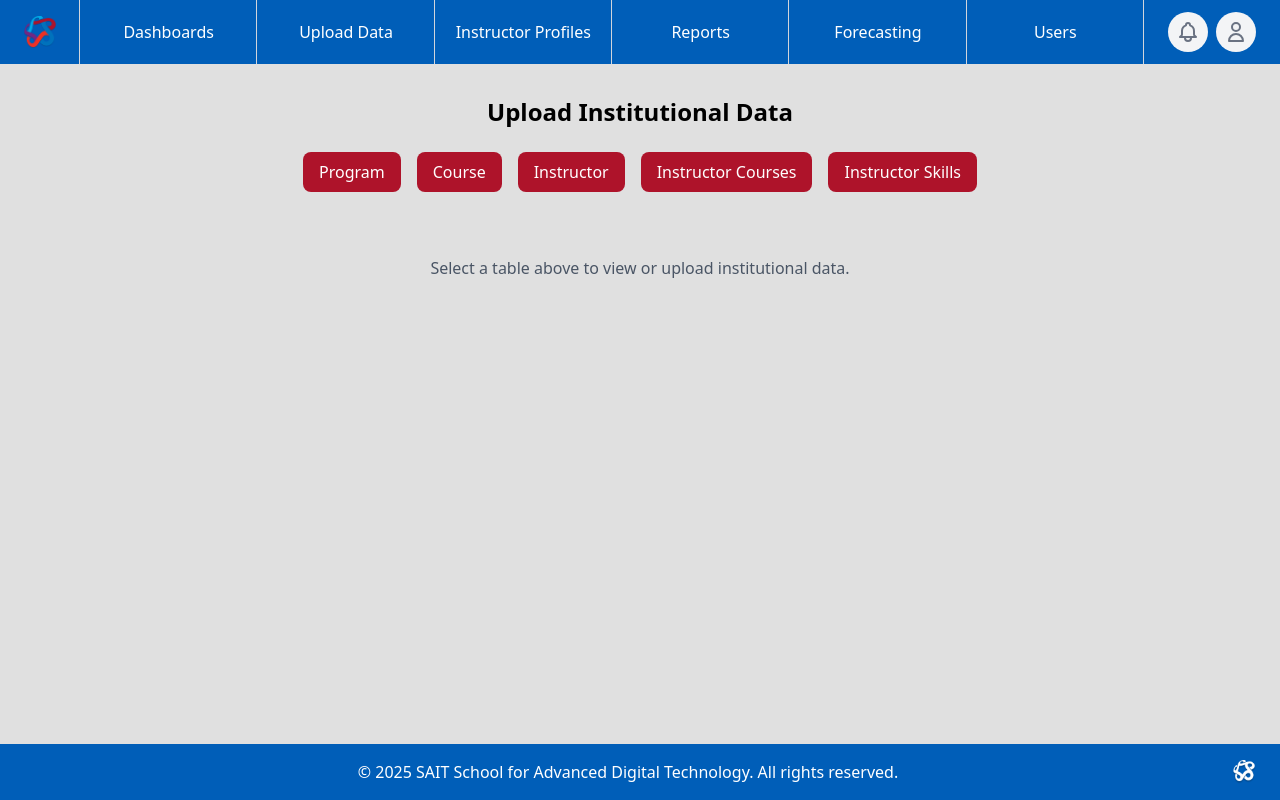
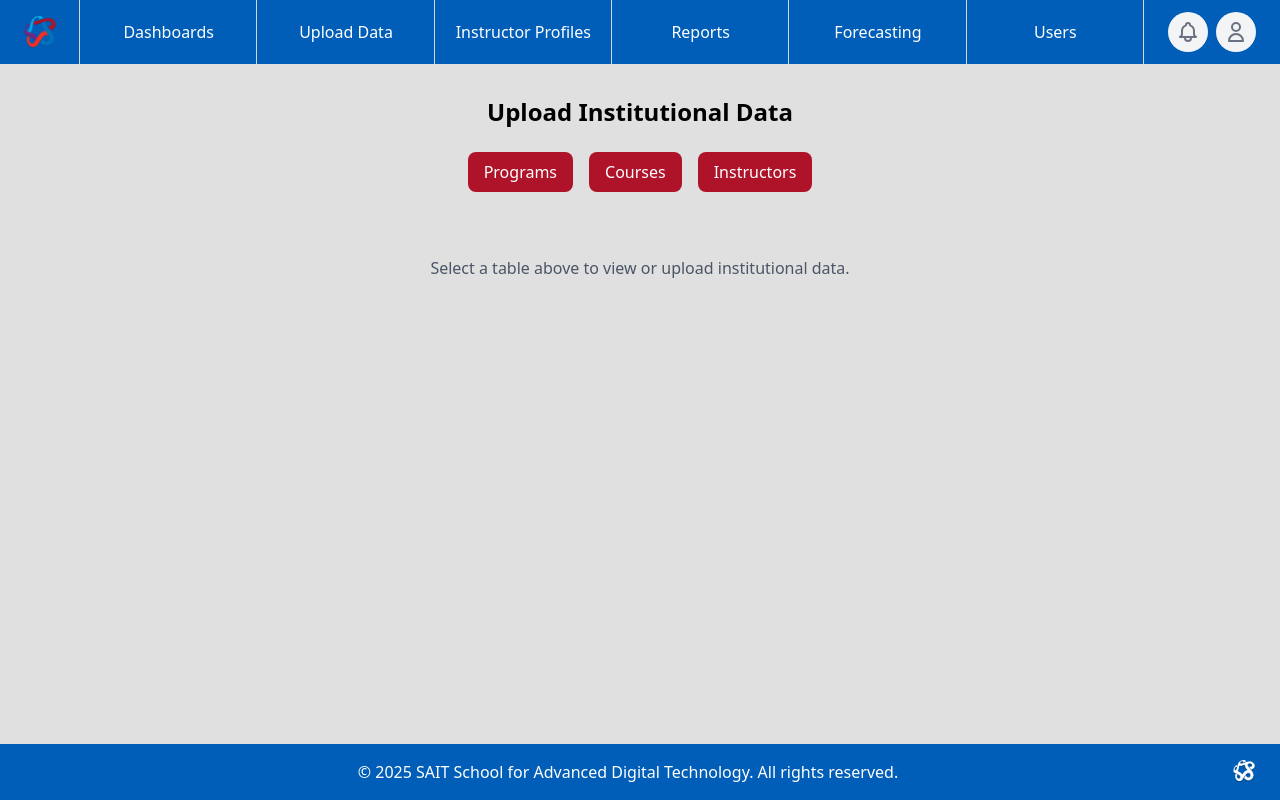
Before and after one commit to mlbrnm/sadt_scheduling_capstone, a Next.js app: page /Frontend/UploadData in a window 1280 px wide. Built offline with nearby package versions, Linux system fonts and the light colour scheme.

Commit message:
Removed Instructor Courses & Instructor Skills upload options

```diff
--- a/app/Frontend/InstructorProfiles/page.js
+++ b/app/Frontend/InstructorProfiles/page.js
@@ -7,20 +7,15 @@ export default function InstructorProfiles() {
   const [isLoading, setIsLoading] = useState(false);
   const [fetchedData, setFetchedData] = useState([]);
 
-  //Create the custom table columns
-  //   Missing Headers:
-  //   Email
-  //   Qualification
-  //   Loading Hours
-  //   Level
-  //   Skill
   const displayColumns = [
     { header: "First Name", key: "instructor_name" },
     { header: "Last Name", key: "instructor_lastname" },
     { header: "ID", key: "instructor_id" },
+    { header: "Contract Type", key: "contract_type" },
+    { header: "Instructor Status", key: "instructor_status" },
     { header: "Start Date", key: "salaried_begin_date" },
     { header: "End Date", key: "contract_end" },
-    { header: "Contract Type", key: "contract_type" },
+    { header: "Reporting AC", key: "reporting_ac" },
   ];
 
   // create function to populate the table list with instructor data from database
@@ -46,6 +41,7 @@ export default function InstructorProfiles() {
   useEffect(() => {
     fetchInstructorData();
   }, []);
+
   return (
     <div className="p-6">
       <h1 className="text-2xl">Instructor List</h1>
@@ -58,18 +54,6 @@ export default function InstructorProfiles() {
         ) : fetchedData.length > 0 ? (
           <div className="bg-white rounded-lg overflow-auto max-h-180">
             <table className="w-full bg-white">
-              {/* <thead className="bg-gray-50 sticky top-0">
-                <tr className="bg-gray-100">
-                  {Object.keys(fetchedData[0]).map((key) => (
-                    <th
-                      key={key}
-                      className="px-6 py-3 text-left text-xs font-semibold text-gray-500 uppercase"
-                    >
-                      {key}
-                    </th>
-                  ))}
-                </tr>
-              </thead> */}
               <thead className="bg-gray-50 sticky top-0">
                 <tr className="bg-gray-100">
                   {displayColumns.map((col) => (
--- a/app/Frontend/UploadData/page.js
+++ b/app/Frontend/UploadData/page.js
@@ -15,13 +15,7 @@ export default function UploadData() {
   const [error, setError] = useState(null);
   const [isLoading, setIsLoading] = useState(false);
 
-  const dataTypes = [
-    "Program",
-    "Course",
-    "Instructor",
-    "Instructor Courses",
-    "Instructor Skills",
-  ];
+  const dataTypes = ["Programs", "Courses", "Instructors"];
 
   const validateFile = (file) => {
     const validTypes = [
@@ -62,11 +56,9 @@ export default function UploadData() {
 
   //map to track which table to upload to
   const tableMap = {
-    Program: "programs",
-    Course: "courses",
-    Instructor: "instructors",
-    "Instructor Courses": "instructor_course_history",
-    "Instructor Skills": "instructor_skills",
+    Programs: "programs",
+    Courses: "courses",
+    Instructors: "instructors",
   };
 
   const handleFileUpload = async (event) => {
@@ -141,7 +133,7 @@ export default function UploadData() {
       // const data = await response.json();
       // return data;
       const response = await fetch(
-        `http://localhost:5000/admin/uploads/list/${selectedDataType.toLowerCase()}s`,
+        `http://localhost:5000/admin/uploads/list/${selectedDataType.toLowerCase()}`,
         {
           method: "GET",
           headers: {
```
Also changed, not shown: 1 other file (tests, documents, lock files or other folders).
